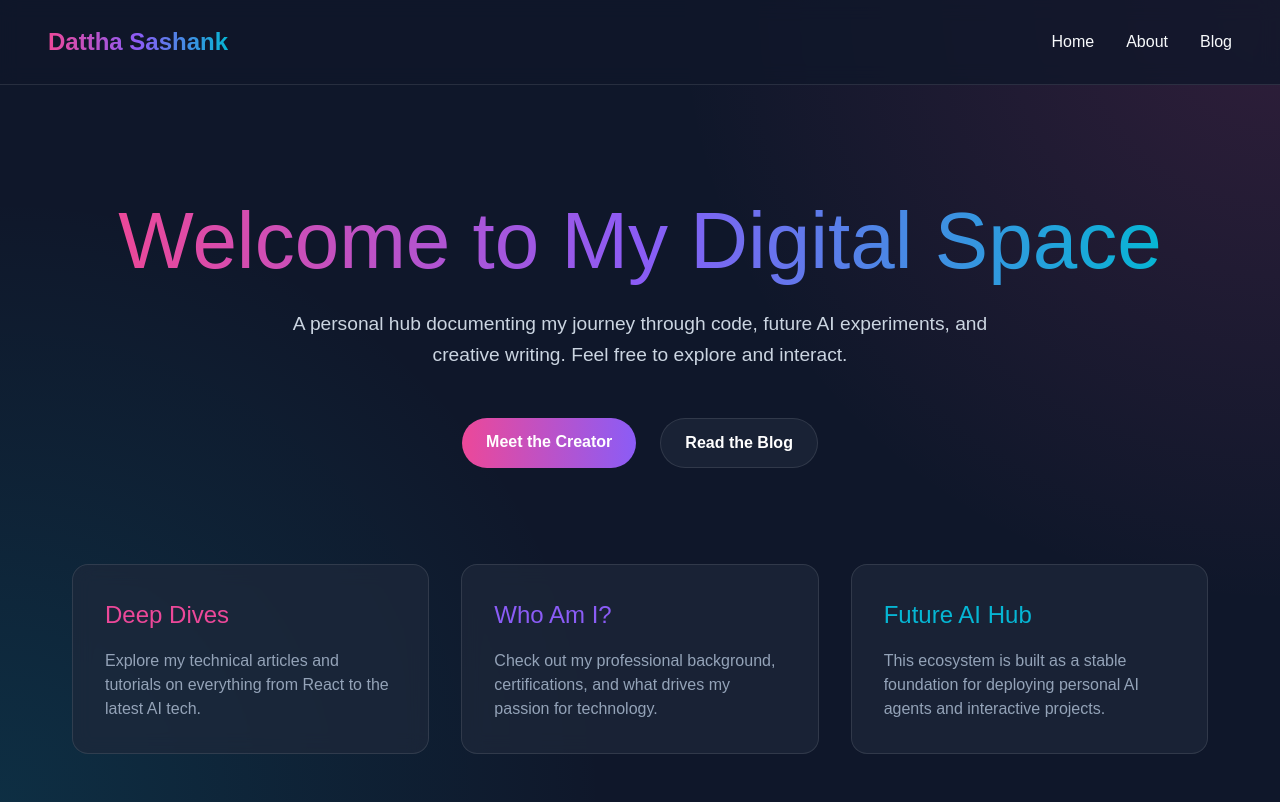
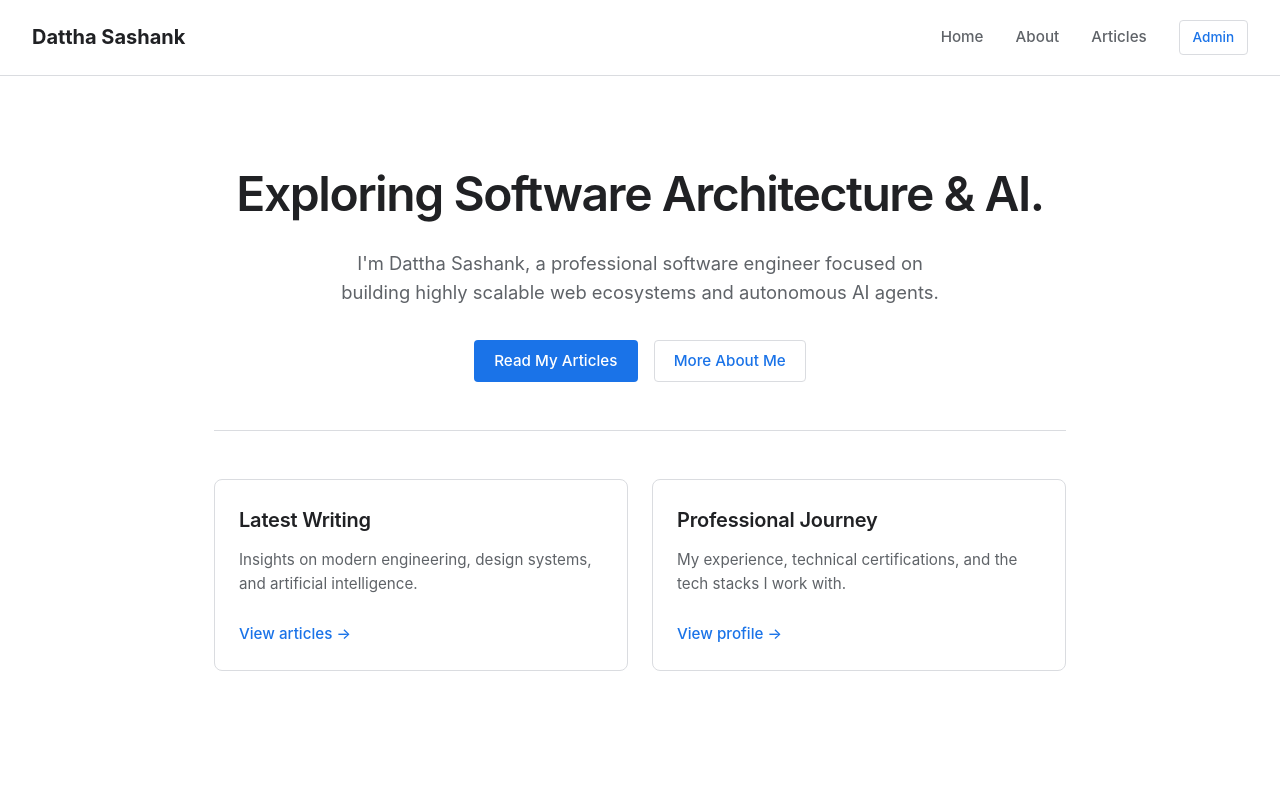
Before and after one commit to DatthaSashank/personal_website, a Next.js app: page / in a window 1280 px wide. Built offline with nearby package versions, Linux system fonts and the light colour scheme.

Commit message:
feat: migrate to Supabase dynamic CMS with clean UI

```diff
--- a/package.json
+++ b/package.json
@@ -11,6 +11,7 @@
   "dependencies": {
     "@hookform/resolvers": "^5.2.2",
     "@prisma/client": "^7.2.0",
+    "@supabase/supabase-js": "^2.100.0",
     "clsx": "^2.1.1",
     "framer-motion": "^12.23.26",
     "lucide-react": "^0.562.0",
--- a/src/app/about/page.tsx
+++ b/src/app/about/page.tsx
@@ -1,39 +1,46 @@
-export default function About() {
+import { supabase } from '@/lib/supabase'
+
+export const revalidate = 0;
+
+export default async function About() {
+  const { data: profiles, error } = await supabase.from('profiles').select('*');
+
+  // Helper to safely get profile content
+  const getProfile = (key: string) => profiles?.find(p => p.section_key === key);
+  const personal = getProfile('personal');
+  const professional = getProfile('professional');
+  const certifications = getProfile('certifications');
+
   return (
-    <div style={{ animation: 'fadeIn 0.5s' }}>
-      <h1 className="colorful-text" style={{ fontSize: '3rem', marginBottom: '2rem' }}>About Me</h1>
+    <div>
+      <h1 style={{ fontSize: '2.5rem', marginBottom: '2rem', fontWeight: 600 }}>About Dattha Sashank</h1>
 
       <div style={{ display: 'grid', gap: '2rem' }}>
         <section className="glass-card">
-          <h2 style={{ fontSize: '1.8rem', color: 'var(--primary)', marginBottom: '1rem' }}>Personal Story</h2>
-          <p style={{ lineHeight: 1.6, color: '#e2e8f0' }}>
-            I am a passionate technologist, constantly exploring the intersections of software architecture and Artificial Intelligence. This website serves as a canvas for my ideas, professional journey, and experimental AI agents.
+          <h2 style={{ fontSize: '1.5rem', color: 'var(--foreground)', marginBottom: '1rem', fontWeight: 600 }}>
+             {personal ? personal.title : 'Personal Story'}
+          </h2>
+          <p style={{ lineHeight: 1.6, color: 'var(--secondary)' }}>
+            {personal ? personal.content : "Data not found. Please add via Admin dashboard."}
           </p>
         </section>
 
         <section className="glass-card">
-          <h2 style={{ fontSize: '1.8rem', color: 'var(--secondary)', marginBottom: '1rem' }}>Professional Journey</h2>
-          <ul style={{ listStyle: 'none', padding: 0, margin: 0 }}>
-            <li style={{ marginBottom: '1.5rem', borderLeft: '3px solid var(--secondary)', paddingLeft: '1rem' }}>
-              <h3 style={{ fontSize: '1.2rem', margin: '0 0 0.5rem 0' }}>Senior Software Engineer</h3>
-              <span style={{ color: '#94a3b8', fontSize: '0.9rem' }}>2021 - Present</span>
-              <p style={{ marginTop: '0.5rem', color: '#e2e8f0' }}>Leading architecture for scalable web applications and exploring AI integrations.</p>
-            </li>
-            <li style={{ borderLeft: '3px solid var(--secondary)', paddingLeft: '1rem' }}>
-              <h3 style={{ fontSize: '1.2rem', margin: '0 0 0.5rem 0' }}>Full Stack Developer</h3>
-              <span style={{ color: '#94a3b8', fontSize: '0.9rem' }}>2018 - 2021</span>
-              <p style={{ marginTop: '0.5rem', color: '#e2e8f0' }}>Developed robust ecosystems using React, Node.js, and Cloud Infrastructure.</p>
-            </li>
-          </ul>
+          <h2 style={{ fontSize: '1.5rem', color: 'var(--foreground)', marginBottom: '1rem', fontWeight: 600 }}>
+             {professional ? professional.title : 'Professional Journey'}
+          </h2>
+          <p style={{ lineHeight: 1.6, color: 'var(--secondary)', whiteSpace: 'pre-wrap' }}>
+             {professional ? professional.content : "Data not found. Please add via Admin dashboard."}
+          </p>
         </section>
 
         <section className="glass-card">
-          <h2 style={{ fontSize: '1.8rem', color: 'var(--accent)', marginBottom: '1rem' }}>Certifications</h2>
-          <div style={{ display: 'flex', gap: '1rem', flexWrap: 'wrap' }}>
-            <span style={{ background: 'rgba(6, 182, 212, 0.2)', padding: '0.5rem 1rem', borderRadius: '999px', border: '1px solid var(--accent)' }}>AWS Solutions Architect</span>
-            <span style={{ background: 'rgba(6, 182, 212, 0.2)', padding: '0.5rem 1rem', borderRadius: '999px', border: '1px solid var(--accent)' }}>React Advanced Certification</span>
-            <span style={{ background: 'rgba(6, 182, 212, 0.2)', padding: '0.5rem 1rem', borderRadius: '999px', border: '1px solid var(--accent)' }}>Generative AI Fundamentals</span>
-          </div>
+          <h2 style={{ fontSize: '1.5rem', color: 'var(--foreground)', marginBottom: '1rem', fontWeight: 600 }}>
+             {certifications ? certifications.title : 'Certifications'}
+          </h2>
+          <p style={{ lineHeight: 1.6, color: 'var(--secondary)', whiteSpace: 'pre-wrap' }}>
+             {certifications ? certifications.content : "Data not found. Please add via Admin dashboard."}
+          </p>
         </section>
       </div>
     </div>
--- /dev/null
+++ b/src/app/admin/page.tsx
@@ -0,0 +1,95 @@
+'use client'
+import { useState } from 'react'
+import { supabase } from '@/lib/supabase'
+
+export default function AdminDashboard() {
+  const [activeTab, setActiveTab] = useState('blogs')
+
+  // Blog Form State
+  const [blogTitle, setBlogTitle] = useState('')
+  const [blogSlug, setBlogSlug] = useState('')
+  const [blogExcerpt, setBlogExcerpt] = useState('')
+  const [blogContent, setBlogContent] = useState('')
+  const [status, setStatus] = useState('')
+
+  // Profile Form State
+  const [sectionKey, setSectionKey] = useState('personal')
+  const [profileContent, setProfileContent] = useState('')
+
+  const handlePostBlog = async (e: React.FormEvent) => {
+    e.preventDefault()
+    setStatus('Posting...')
+
+    const { error } = await supabase.from('blogs').insert({
+      title: blogTitle,
+      slug: blogSlug,
+      excerpt: blogExcerpt,
+      content: blogContent
+    })
+
+    if (error) {
+      setStatus(`Error: ${error.message}`)
+    } else {
+      setStatus('Blog posted successfully!')
+      setBlogTitle('')
+      setBlogSlug('')
+      setBlogExcerpt('')
+      setBlogContent('')
+    }
+  }
+
+  const handleUpdateProfile = async (e: React.FormEvent) => {
+    e.preventDefault()
+    setStatus('Updating profile...')
+
+    const { error } = await supabase.from('profiles').update({ content: profileContent }).eq('section_key', sectionKey)
+
+    if (error) {
+      setStatus(`Error: ${error.message}`)
+    } else {
+      setStatus('Profile section updated successfully!')
+      setProfileContent('')
+    }
+  }
+
+  return (
+    <div className="glass-card" style={{ maxWidth: '800px', margin: '0 auto' }}>
+      <h1 style={{ fontSize: '2.5rem', marginBottom: '2rem', fontWeight: 600 }}>Admin Content Manager</h1>
+
+      <div style={{ display: 'flex', gap: '1rem', marginBottom: '2rem', borderBottom: '1px solid var(--card-border)', paddingBottom: '1rem' }}>
+        <button className={activeTab === 'blogs' ? 'btn-primary' : 'btn-secondary'} onClick={() => setActiveTab('blogs')}>
+          Publish Blogs
+        </button>
+        <button className={activeTab === 'profile' ? 'btn-primary' : 'btn-secondary'} onClick={() => setActiveTab('profile')}>
+          Update Profile Details
+        </button>
+      </div>
+
+      {status && <div style={{ padding: '1rem', background: '#e8f0fe', color: '#1a73e8', borderRadius: '4px', marginBottom: '1.5rem', fontWeight: 500 }}>{status}</div>}
+
+      {activeTab === 'blogs' && (
+        <form onSubmit={handlePostBlog} style={{ display: 'flex', flexDirection: 'column', gap: '1.5rem' }}>
+          <h2 style={{ fontSize: '1.5rem' }}>Create New Blog Post</h2>
+          <input className="input-field" placeholder="Title" value={blogTitle} onChange={e => setBlogTitle(e.target.value)} required />
+          <input className="input-field" placeholder="Slug (e.g., my-first-post)" value={blogSlug} onChange={e => setBlogSlug(e.target.value)} required />
+          <textarea className="input-field" placeholder="Short Excerpt" value={blogExcerpt} onChange={e => setBlogExcerpt(e.target.value)} rows={2} required />
+          <textarea className="input-field" placeholder="Full Content (Markdown or Text)" value={blogContent} onChange={e => setBlogContent(e.target.value)} rows={12} required />
+          <button type="submit" className="btn-primary" style={{ alignSelf: 'flex-start' }}>Publish Post to Database</button>
+        </form>
+      )}
+
+      {activeTab === 'profile' && (
+        <form onSubmit={handleUpdateProfile} style={{ display: 'flex', flexDirection: 'column', gap: '1.5rem' }}>
+          <h2 style={{ fontSize: '1.5rem' }}>Update About Me Sections</h2>
+          <select className="input-field" value={sectionKey} onChange={e => setSectionKey(e.target.value)}>
+            <option value="personal">Personal Story</option>
+            <option value="professional">Professional Journey</option>
+            <option value="certifications">Certifications</option>
+          </select>
+          <textarea className="input-field" placeholder="New Content for this section..." value={profileContent} onChange={e => setProfileContent(e.target.value)} rows={8} required />
+          <button type="submit" className="btn-primary" style={{ alignSelf: 'flex-start' }}>Update Database Section</button>
+        </form>
+      )}
+    </div>
+  )
+}
--- a/src/app/blog/page.tsx
+++ b/src/app/blog/page.tsx
@@ -1,38 +1,40 @@
 import Link from 'next/link'
+import { supabase } from '@/lib/supabase'
 
-const blogs = [
-  {
-    slug: 'future-of-ai-agents',
-    title: 'The Future of AI Agents in Web Ecosystems',
-    excerpt: 'Exploring how autonomous agents will transform personal websites into interactive digital twins.',
-    date: 'March 24, 2026',
-    color: 'var(--primary)'
-  },
-  {
-    slug: 'building-colorful-uis',
-    title: 'Building Vibrant UIs with Vanilla CSS',
-    excerpt: 'Why sometimes stepping away from utility frameworks can lead to more creative, glowing designs.',
-    date: 'March 20, 2026',
-    color: 'var(--secondary)'
+// Ensure this page is completely dynamic so it fetches the latest blogs on every request
+export const revalidate = 0;
+
+export default async function BlogIndex() {
+  const { data: blogs, error } = await supabase
+    .from('blogs')
+    .select('title, slug, excerpt, created_at')
+    .order('created_at', { ascending: false });
+
+  if (error) {
+    console.error("Error fetching blogs:", error);
   }
-]
 
-export default function BlogIndex() {
   return (
-    <div style={{ animation: 'fadeIn 0.5s' }}>
-      <h1 className="colorful-text" style={{ fontSize: '3rem', marginBottom: '2rem' }}>My Thoughts</h1>
+    <div>
+      <h1 style={{ fontSize: '2.5rem', marginBottom: '2rem', fontWeight: 600 }}>Latest Articles</h1>
 
+      {!blogs || blogs.length === 0 ? (
+        <p style={{ color: 'var(--secondary)' }}>No articles published yet. Use the Admin dashboard to write one!</p>
+      ) : (
         <div style={{ display: 'grid', gap: '2rem' }}>
           {blogs.map(blog => (
             <Link href={`/blog/${blog.slug}`} key={blog.slug} style={{ textDecoration: 'none' }}>
-            <div className="glass-card" style={{ borderLeft: `4px solid ${blog.color}` }}>
-              <h2 style={{ fontSize: '1.8rem', marginBottom: '0.5rem', color: 'var(--foreground)' }}>{blog.title}</h2>
-              <div style={{ color: '#94a3b8', fontSize: '0.9rem', marginBottom: '1rem' }}>{blog.date}</div>
-              <p style={{ color: '#e2e8f0', lineHeight: 1.6 }}>{blog.excerpt}</p>
+              <div className="glass-card">
+                <h2 style={{ fontSize: '1.5rem', marginBottom: '0.5rem', color: 'var(--primary)' }}>{blog.title}</h2>
+                <div style={{ color: 'var(--secondary)', fontSize: '0.9rem', marginBottom: '1rem' }}>
+                  {new Date(blog.created_at).toLocaleDateString()}
+                </div>
+                <p style={{ color: 'var(--foreground)', lineHeight: 1.6 }}>{blog.excerpt}</p>
               </div>
             </Link>
           ))}
         </div>
+      )}
     </div>
   )
 }
--- a/src/app/globals.css
+++ b/src/app/globals.css
@@ -1,62 +1,114 @@
 @import "tailwindcss";
 
 :root {
-  --background: #0f172a; /* Slate 900 */
-  --foreground: #f8fafc;
-  --primary: #ec4899; /* Pink 500 */
-  --secondary: #8b5cf6; /* Violet 500 */
-  --accent: #06b6d4; /* Cyan 500 */
-  --card: rgba(30, 41, 59, 0.7); /* Slate 800 */
-  --card-border: rgba(255, 255, 255, 0.1);
+  --background: #ffffff;
+  --foreground: #202124; /* Google grey-900 */
+  --primary: #1a73e8; /* Google blue */
+  --secondary: #5f6368; /* Google grey-700 */
+  --accent: #34a853; /* Google green */
+  --card: #ffffff;
+  --card-border: #dadce0; /* Google border */
+  --font-sans: 'Inter', -apple-system, BlinkMacSystemFont, "Segoe UI", Roboto, Helvetica, Arial, sans-serif;
+  --font-serif: "Charter", "Bitstream Charter", "Sitka Text", Cambria, serif; /* Medium style reading */
 }
 
 body {
   background-color: var(--background);
   color: var(--foreground);
-  font-family: Arial, Helvetica, sans-serif;
+  font-family: var(--font-sans);
   margin: 0;
   min-height: 100vh;
-  background-image: radial-gradient(circle at top right, rgba(236, 72, 153, 0.15) 0%, transparent 40%),
-                    radial-gradient(circle at bottom left, rgba(6, 182, 212, 0.15) 0%, transparent 40%);
+  -webkit-font-smoothing: antialiased;
+  line-height: 1.6;
+}
+
+h1, h2, h3, h4, h5, h6 {
+  color: var(--foreground);
+  font-weight: 500;
+  letter-spacing: -0.01em;
 }
 
 .colorful-text {
-  background: linear-gradient(to right, var(--primary), var(--secondary), var(--accent));
-  -webkit-background-clip: text;
-  background-clip: text;
-  color: transparent;
-  display: inline-block;
+  color: var(--foreground);
+  font-weight: 600;
 }
 
 .glass-card {
   background: var(--card);
-  backdrop-filter: blur(10px);
   border: 1px solid var(--card-border);
-  border-radius: 1rem;
-  padding: 2rem;
-  transition: transform 0.3s ease, border-color 0.3s ease, box-shadow 0.3s;
+  border-radius: 8px;
+  padding: 1.5rem;
+  transition: box-shadow 0.2s ease, transform 0.2s ease;
 }
 
 .glass-card:hover {
-  transform: translateY(-5px);
-  border-color: rgba(255, 255, 255, 0.3);
-  box-shadow: 0 10px 30px -10px rgba(139, 92, 246, 0.5);
+  box-shadow: 0 4px 6px rgba(32, 33, 36, 0.05);
+  transform: translateY(-2px);
 }
 
 .btn-primary {
-  background: linear-gradient(to right, var(--primary), var(--secondary));
-  border: none;
-  border-radius: 9999px;
+  background: var(--primary);
+  border: 1px solid transparent;
+  border-radius: 4px;
   color: white;
-  padding: 0.75rem 1.5rem;
-  font-weight: 600;
+  padding: 0.5rem 1.2rem;
+  font-weight: 500;
+  font-family: var(--font-sans);
   cursor: pointer;
-  transition: opacity 0.3s, transform 0.2s;
+  transition: background 0.2s, box-shadow 0.2s;
   text-decoration: none;
   display: inline-block;
+  font-size: 0.95rem;
 }
 
 .btn-primary:hover {
-  opacity: 0.9;
-  transform: scale(1.05);
+  background: #1557b0;
+  box-shadow: 0 1px 3px rgba(60,64,67,0.3), 0 4px 8px 3px rgba(60,64,67,0.15);
 }
+
+.btn-secondary {
+  background: transparent;
+  border: 1px solid var(--card-border);
+  color: var(--primary);
+  border-radius: 4px;
+  padding: 0.5rem 1.2rem;
+  font-weight: 500;
+  cursor: pointer;
+  transition: background 0.2s;
+  text-decoration: none;
+  display: inline-block;
+  font-size: 0.95rem;
+}
+
+.btn-secondary:hover {
+  background: #f8f9fa;
+}
+
+.article-content {
+  font-family: var(--font-serif);
+  font-size: 1.15rem;
+  line-height: 1.8;
+  color: #202124;
+}
+
+.article-content p {
+  margin-bottom: 1.5rem;
+}
+
+.input-field {
+  width: 100%;
+  padding: 0.75rem 1rem;
+  border: 1px solid var(--card-border);
+  border-radius: 4px;
+  font-family: var(--font-sans);
+  font-size: 1rem;
+  color: var(--foreground);
+  background: var(--background);
+  box-sizing: border-box;
+}
+
+.input-field:focus {
+  outline: none;
+  border-color: var(--primary);
+  box-shadow: 0 0 0 2px rgba(26, 115, 232, 0.2);
+}
--- a/src/app/layout.tsx
+++ b/src/app/layout.tsx
@@ -3,8 +3,8 @@ import './globals.css'
 import Link from 'next/link'
 
 export const metadata: Metadata = {
-  title: 'Colorful Creator',
-  description: 'My personalized AI ecosystem and blog',
+  title: 'Dattha Sashank',
+  description: 'Professional Portfolio & Blog',
 }
 
 export default function RootLayout({
@@ -19,24 +19,24 @@ export default function RootLayout({
           display: 'flex',
           justifyContent: 'space-between',
           alignItems: 'center',
-          padding: '1.5rem 3rem',
+          padding: '1.25rem 2rem',
           borderBottom: '1px solid var(--card-border)',
-          background: 'rgba(15, 23, 42, 0.8)',
-          backdropFilter: 'blur(10px)',
+          background: '#ffffff',
           position: 'sticky',
           top: 0,
           zIndex: 50
         }}>
-          <Link href="/" className="colorful-text" style={{ fontSize: '1.5rem', fontWeight: 'bold', textDecoration: 'none' }}>
+          <Link href="/" style={{ fontSize: '1.25rem', fontWeight: 'bold', textDecoration: 'none', color: 'var(--foreground)' }}>
             Dattha Sashank
           </Link>
-          <nav style={{ display: 'flex', gap: '2rem' }}>
-            <Link href="/" style={{ color: 'var(--foreground)', textDecoration: 'none', fontWeight: '500' }}>Home</Link>
-            <Link href="/about" style={{ color: 'var(--foreground)', textDecoration: 'none', fontWeight: '500' }}>About</Link>
-            <Link href="/blog" style={{ color: 'var(--foreground)', textDecoration: 'none', fontWeight: '500' }}>Blog</Link>
+          <nav style={{ display: 'flex', gap: '2rem', alignItems: 'center' }}>
+            <Link href="/" style={{ color: 'var(--secondary)', textDecoration: 'none', fontSize: '0.95rem', fontWeight: '500' }}>Home</Link>
+            <Link href="/about" style={{ color: 'var(--secondary)', textDecoration: 'none', fontSize: '0.95rem', fontWeight: '500' }}>About</Link>
+            <Link href="/blog" style={{ color: 'var(--secondary)', textDecoration: 'none', fontSize: '0.95rem', fontWeight: '500' }}>Articles</Link>
+            <Link href="/admin" className="btn-secondary" style={{ padding: '0.35rem 0.8rem', fontSize: '0.85rem' }}>Admin</Link>
           </nav>
         </header>
-        <main style={{ maxWidth: '1200px', margin: '0 auto', padding: '3rem 2rem' }}>
+        <main style={{ maxWidth: '900px', margin: '0 auto', padding: '3rem 1.5rem' }}>
           {children}
         </main>
       </body>
--- a/src/app/page.tsx
+++ b/src/app/page.tsx
@@ -2,35 +2,34 @@ import Link from 'next/link'
 
 export default function Home() {
   return (
-    <div style={{ textAlign: 'center', marginTop: '4rem' }}>
-      <h1 className="colorful-text" style={{ fontSize: '5rem', marginBottom: '1.5rem', lineHeight: 1.1 }}>
-        Welcome to My Digital Space
-      </h1>
-      <p style={{ fontSize: '1.2rem', color: '#cbd5e1', marginBottom: '3rem', maxWidth: '700px', margin: '0 auto 3rem auto', lineHeight: 1.6 }}>
-        A personal hub documenting my journey through code, future AI experiments, and creative writing. Feel free to explore and interact.
-      </p>
+    <div style={{ marginTop: '2rem' }}>
+      <header style={{ borderBottom: '1px solid var(--card-border)', paddingBottom: '3rem', marginBottom: '3rem', textAlign: 'center' }}>
+        <h1 style={{ fontSize: '3rem', fontWeight: '600', marginBottom: '1rem', letterSpacing: '-0.03em' }}>
+          Exploring Software Architecture & AI.
+        </h1>
+        <p style={{ fontSize: '1.15rem', color: 'var(--secondary)', maxWidth: '600px', margin: '0 auto 2rem auto', lineHeight: 1.6 }}>
+          I'm Dattha Sashank, a professional software engineer focused on building highly scalable web ecosystems and autonomous AI agents.
+        </p>
+        <div style={{ display: 'flex', justifyContent: 'center', gap: '1rem' }}>
+          <Link href="/blog" className="btn-primary">
+            Read My Articles
+          </Link>
+          <Link href="/about" className="btn-secondary">
+            More About Me
+          </Link>
+        </div>
+      </header>
 
-      <div style={{ display: 'flex', justifyContent: 'center', gap: '1.5rem', marginBottom: '6rem' }}>
-        <Link href="/about" className="btn-primary">
-          Meet the Creator
-        </Link>
-        <Link href="/blog" className="btn-primary" style={{ background: 'var(--card)', border: '1px solid var(--card-border)' }}>
-          Read the Blog
-        </Link>
-      </div>
-
-      <div style={{ display: 'grid', gridTemplateColumns: 'repeat(auto-fit, minmax(300px, 1fr))', gap: '2rem', textAlign: 'left' }}>
+      <div style={{ display: 'grid', gridTemplateColumns: 'repeat(auto-fit, minmax(280px, 1fr))', gap: '1.5rem' }}>
         <div className="glass-card">
-          <h2 style={{ fontSize: '1.5rem', marginBottom: '1rem', color: 'var(--primary)' }}>Deep Dives</h2>
-          <p style={{ color: '#94a3b8' }}>Explore my technical articles and tutorials on everything from React to the latest AI tech.</p>
+          <h2 style={{ fontSize: '1.25rem', marginBottom: '0.75rem', fontWeight: '600' }}>Latest Writing</h2>
+          <p style={{ color: 'var(--secondary)', fontSize: '0.95rem', marginBottom: '1.5rem' }}>Insights on modern engineering, design systems, and artificial intelligence.</p>
+          <Link href="/blog" style={{ color: 'var(--primary)', textDecoration: 'none', fontWeight: '500', fontSize: '0.95rem' }}>View articles &rarr;</Link>
         </div>
         <div className="glass-card">
-          <h2 style={{ fontSize: '1.5rem', marginBottom: '1rem', color: 'var(--secondary)' }}>Who Am I?</h2>
-          <p style={{ color: '#94a3b8' }}>Check out my professional background, certifications, and what drives my passion for technology.</p>
-        </div>
-        <div className="glass-card">
-          <h2 style={{ fontSize: '1.5rem', marginBottom: '1rem', color: 'var(--accent)' }}>Future AI Hub</h2>
-          <p style={{ color: '#94a3b8' }}>This ecosystem is built as a stable foundation for deploying personal AI agents and interactive projects.</p>
+          <h2 style={{ fontSize: '1.25rem', marginBottom: '0.75rem', fontWeight: '600' }}>Professional Journey</h2>
+          <p style={{ color: 'var(--secondary)', fontSize: '0.95rem', marginBottom: '1.5rem' }}>My experience, technical certifications, and the tech stacks I work with.</p>
+          <Link href="/about" style={{ color: 'var(--primary)', textDecoration: 'none', fontWeight: '500', fontSize: '0.95rem' }}>View profile &rarr;</Link>
         </div>
       </div>
     </div>
--- /dev/null
+++ b/src/lib/supabase.ts
@@ -0,0 +1,6 @@
+import { createClient } from '@supabase/supabase-js';
+
+const supabaseUrl = process.env.NEXT_PUBLIC_SUPABASE_URL!;
+const supabaseKey = process.env.NEXT_PUBLIC_SUPABASE_ANON_KEY!;
+
+export const supabase = createClient(supabaseUrl, supabaseKey);
```
Also changed, not shown: src/app/blog/[slug]/page.tsx (+21 -21 lines), 2 other files (tests, documents, lock files or other folders). Lines whose indentation alone changed are shown as unchanged.
